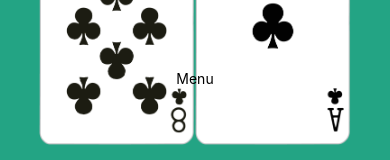
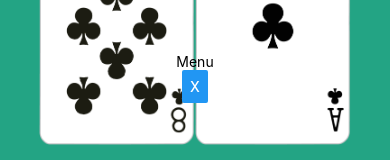
Before and after one commit to roblll/stringbet, a React Native app: screen / in a window 390 px wide. Both pictures are taken after a click on the element 195 px from the left and 133 px from the top of the page. Shown: the part 344-504 px from the top of the page. Built offline with nearby package versions, Linux system fonts and the light colour scheme.

Commit message:
Update Menu.tsx to add hide prop and update App.tsx to pass hideMenu to Menu

```diff
--- a/App.tsx
+++ b/App.tsx
@@ -173,7 +173,7 @@ const App = () => {
         visible={resultVisible || guideVisible || menuVisible}
         transparent={true}
       >
-        {menuVisible && <Menu />}
+        {menuVisible && <Menu hide={hideMenu} />}
         {guideVisible && <Guide hide={hideGuide}/>}
         {resultVisible &&
           <Result
--- a/components/Menu.tsx
+++ b/components/Menu.tsx
@@ -1,10 +1,15 @@
 import React from 'react';
-import { View, Text, StyleSheet } from 'react-native';
+import { View, Text, StyleSheet, Button } from 'react-native';
 
-const Menu = () => {
+type Props = {
+  hide: () => void;
+}
+
+const Menu: React.FC<Props> = ({ hide }) => {
   return (
     <View style={styles.container}>
       <Text>Menu</Text>
+      <Button title='x' onPress={hide} />
     </View>
   )
 }
```
